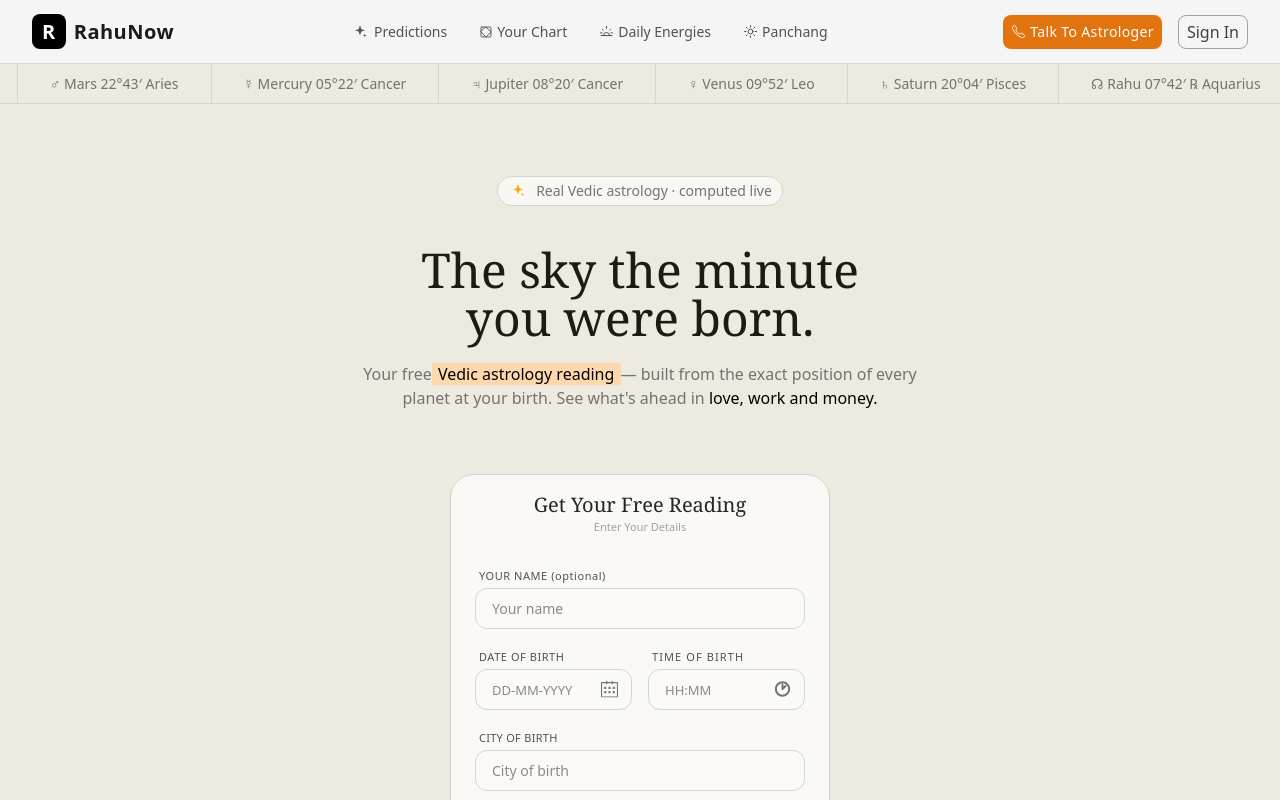
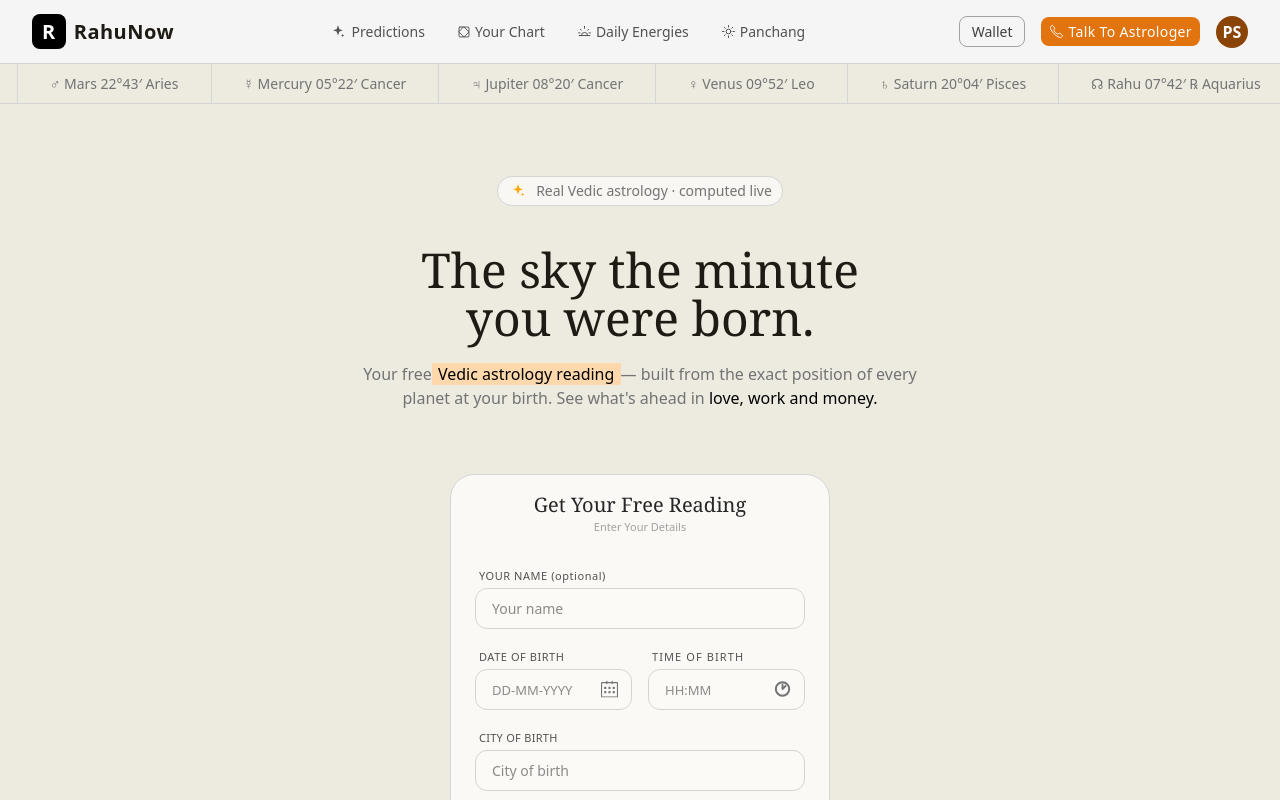
Before and after one commit to rithwiksagar/rahunow-assignment, a Next.js app: page / in a window 1280 px wide. Both pictures are taken after a click on the button "Sign In". Shown: the top 800 px of the page. Built offline with nearby package versions, Linux system fonts and the light colour scheme.

Commit message:
feat: adds a new wallet button

```diff
--- a/components/navbar.tsx
+++ b/components/navbar.tsx
@@ -94,7 +94,7 @@ const navbarItems = [
 
 export default function Navbar() {
   const [open, setOpen] = useState(false);
-
+  const [isloggedIn, setisloggedIN] = useState(false);
   return (
     <>
       <nav className="fixed top-0 left-0 z-999 w-screen h-16 bg-neutral-100 border-b border-neutral-300 flex items-center justify-between px-6 sm:px-8">
@@ -117,20 +117,46 @@ export default function Navbar() {
           ))}
         </div>
 
-        <div className="hidden md:flex gap-4">
+        <div className="hidden md:flex gap-4 items-center">
+          {isloggedIn && (
+            <button className="px-3 py-1 border border-neutral-400 rounded-lg text-neutral-700 hover:bg-neutral-200 cursor-pointer text-[14px] font-medium">
+              Wallet
+            </button>
+          )}
+
           <button className="px-2 py-1 bg-accent rounded-lg text-white flex items-center gap-1 font-medium text-[14px] tracking-wide cursor-pointer hover:bg-accent-hover">
             <IoCallOutline className="text-[15px]" />
             Talk To Astrologer
           </button>
-          <button className="px-2 py-1 border border-neutral-400 rounded-lg text-neutral-700 hover:bg-neutral-200 cursor-pointer">
-            Sign In
-          </button>
+
+          {isloggedIn ? (
+            <button className="size-8 rounded-full bg-accent-text-on-tint text-white flex items-center justify-center font-semibold cursor-pointer hover:bg-neutral-700">
+              PS
+            </button>
+          ) : (
+            <button
+              onClick={() => setisloggedIN(true)}
+              className="px-2 py-1 border border-neutral-400 rounded-lg text-neutral-700 hover:bg-neutral-200 cursor-pointer"
+            >
+              Sign In
+            </button>
+          )}
         </div>
 
         <div className="flex md:hidden items-center gap-3">
-          <button className="px-2 py-1 border border-neutral-400 rounded-lg text-neutral-700 hover:bg-neutral-200 cursor-pointer text-[14px]">
-            Sign In
-          </button>
+          {isloggedIn ? (
+            <button className="px-3 py-1 border border-neutral-400 rounded-lg text-neutral-700 hover:bg-neutral-200 cursor-pointer text-[14px]">
+              Wallet
+            </button>
+          ) : (
+            <button
+              onClick={() => setisloggedIN(true)}
+              className="px-2 py-1 border border-neutral-400 rounded-lg text-neutral-700 hover:bg-neutral-200 cursor-pointer text-[14px]"
+            >
+              Sign In
+            </button>
+          )}
+
           <button
             onClick={() => setOpen(!open)}
             className="text-neutral-700 cursor-pointer"
```
